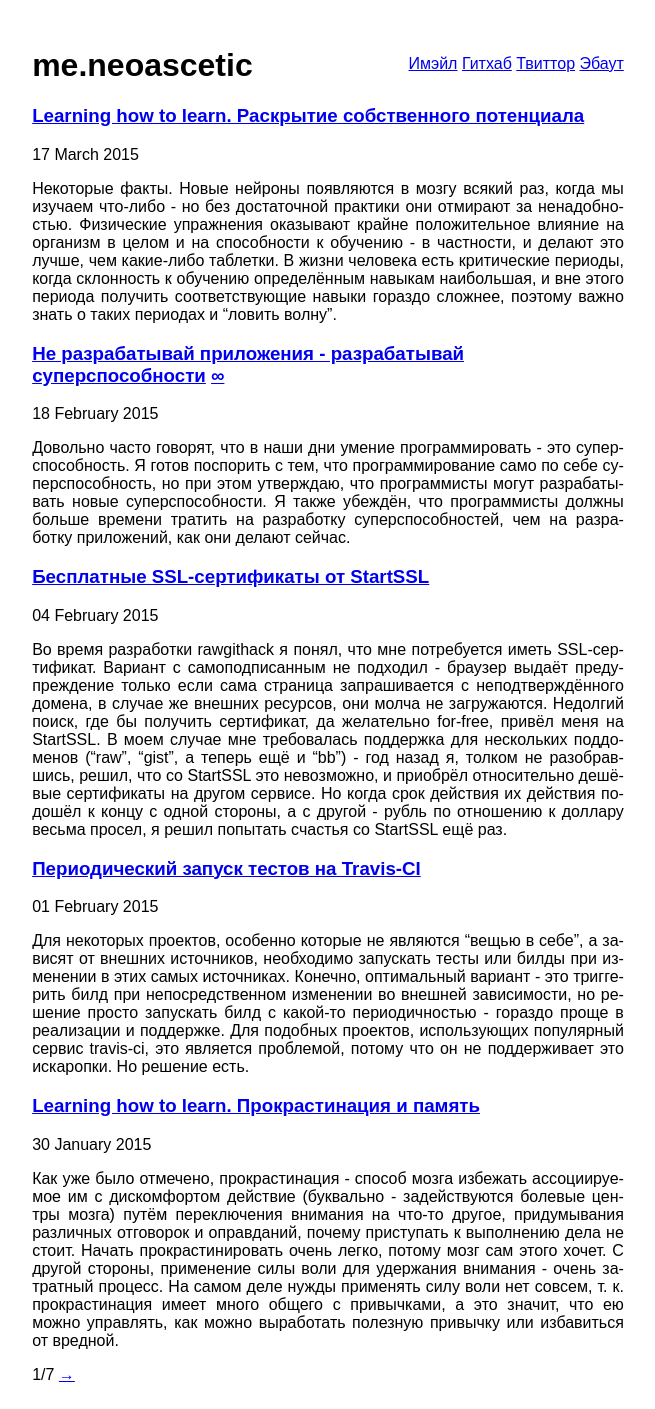
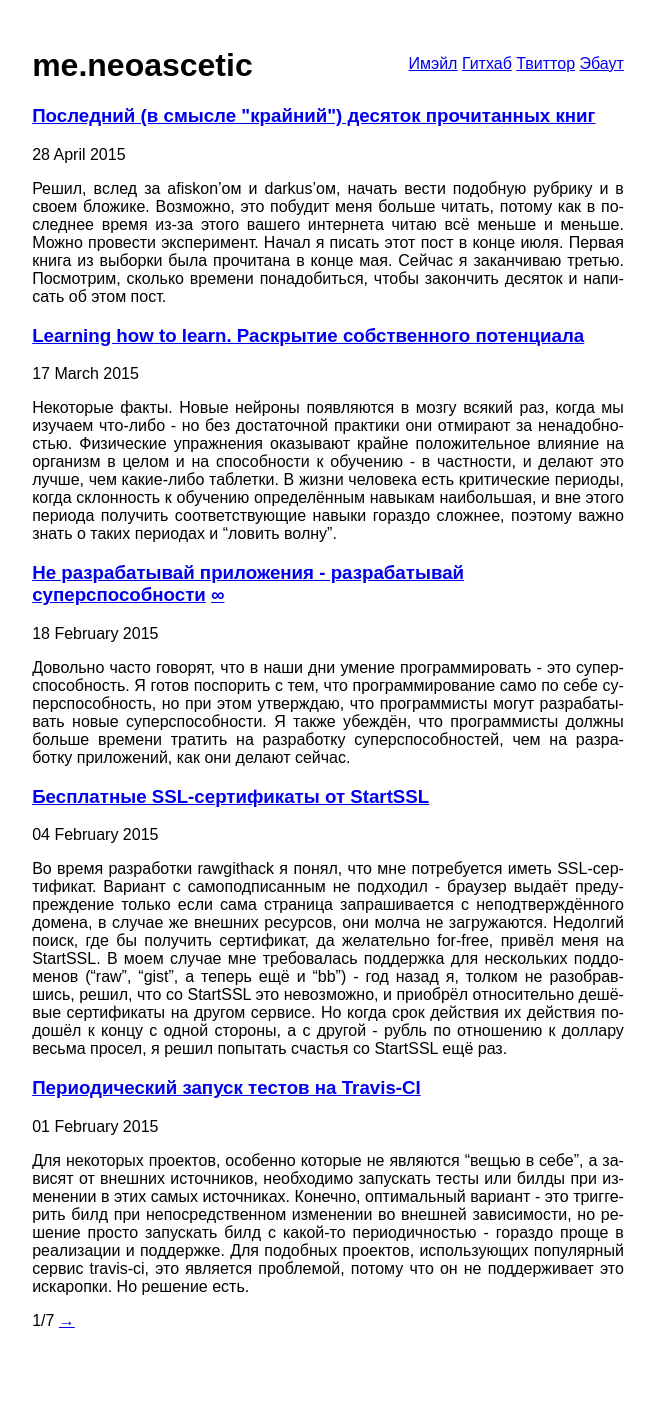
Before and after one commit to hacknug/iguides, a Jekyll site: the page built from index.html, in a window 1280 px wide. Shown: the whole page, without its empty margins (312-967 px from the left). Built offline with Jekyll 4.4.1, drawn with Linux system fonts in a browser that asks for light colours; Markdown is read by kramdown in place of the engine named in the settings; the list of posts is cut into pages by our own code; a style sheet for code colours, icons or effects is not loaded; after the commit the page ends 1355 px from its top, so only the background shows below that; some of the changed lines change nothing that is shown.

Commit message:
Books issue. Finally

```diff
--- a/_drafts/books-issue-1.md
+++ b/_posts/2015-04-28-books-issue-1.md
@@ -2,13 +2,13 @@
 title: Последний (в смысле "крайний") десяток прочитанных книг
 ---
 
-Решил,        вслед        за        [afiskon'ом][afiskon-books-issue]        и
+*Решил,        вслед        за       [afiskon'ом][afiskon-books-issue]        и
 [darkus'ом][darkus-books-issue],  начать  вести  подобную  рубрику  и  в  своем
 бложике. Возможно, это побудит меня больше читать, потому как в последнее время
 из-за  этого  вашего  интернета  читаю  всё меньше  и  меньше.  Можно  провести
 эксперимент. Начал  я писать этот  пост в конце  июля. Первая книга  из выборки
 была  прочитана в  конце мая.  Сейчас я  заканчиваю третью.  Посмотрим, сколько
-времени понадобиться, чтобы закончить десяток и написать об этом пост.
+времени понадобиться, чтобы закончить десяток и написать об этом пост.*
 
 Н. Вирт. Алгоритмы и структуры данных (2010)
 --------------------------------------------
@@ -16,15 +16,15 @@
 ![](/images/books-issue-1/1.jpg)
 
 Ну  что тут  можно сказать?  Классика программирования.  То, что  я должен  был
-прочесть,  когда учился  -  но  не прочел.  Базовые  структуры данных,  базовые
+прочесть,  когда учился  -  но  не прочёл.  Базовые  структуры данных,  базовые
 алгоритмы, всё  пропитано духом старой  школы, несмотря  на то, что  в название
-пристутствует фраза "Новая версия для  Оберона". Вспомнил и понастальгировал по
+присутствует фраза "Новая  версия для Оберона". Вспомнил  и понастольгировал по
 синтаксису  Паскаля  (смайл).  В  анализе  описываемых  алгоритмов  не  хватает
 "забивания"  на  малые  величины,   нет  никакого  упоминания  асимптотического
 анализа, "О"  большого и "о" малого.  Сделано это намеренно, чтобы  не забивать
 голову первокурсникам, для которых книга и предназначена, или же связано с тем,
 что  в  то время  асимптотический  анализ  применительно к  изучению  сложности
-алгоритмов  еще не  применялся -  я  не понял.  В книжке  Кормена это  начинают
+алгоритмов  ещё не  применялся -  я  не понял.  В книжке  Кормена это  начинают
 объяснять  в первую  очередь, поэтому,  скорее всего,  имеет место  быть первый
 вариант.
 
@@ -36,12 +36,12 @@
 
 ![](/images/books-issue-1/2.jpg)
 
-Книжка, ставящая  своей целью сделать  программиста более продуктивным  за счет
+Книжка, ставящая  своей целью сделать  программиста более продуктивным  за счёт
 рассказа о  различных утилитах,  хитростях, подходах в  разработке, облегчающим
 жизнь  и  упрощающим  работу.  Из  ней  мало  что  нового  для  себя  я  узнал.
 Многие  даваемые советы  отталкиваются  от существовавших  на момент  написания
 софтин, приведены  скриншоты с элементами  меню, которые нужно  выбрать, чтобы,
-собственно, жизнь стала легче, причем с альтернативами для разных платформ. Это
+собственно, жизнь стала легче, причём с альтернативами для разных платформ. Это
 не есть хорошо, потому что чтение становится сиюминутным и актуальным только на
 момент написания книги - о большинстве программ  я либо не слышал, либо они уже
 являются устаревшими и имеют более  удобные альтернативы. Из этой, практической
@@ -67,12 +67,13 @@
 Название говорит само за себя.  Содержимым книга недалеко ушла от документации,
 разве  что описывает  некоторые вещи  более подробно.  Некоторые главы  целиком
 скопированы из  официального блога (или  же наоборот  - скопированы из  книги в
-блог).  Понравилось  описание примера  как  ускорить  обновление индекса  путем
+блог).  Понравилось  описание примера  как  ускорить  обновление индекса  путём
 использования  нескольких дельт  индексов.  С другой  стороны,  многих вещей  -
 которые пришлось использовать прямо вчера! - в книге нет. Оно и неудивительно -
-на дворе 2014  год. Как сам автор и призывает,  за актуальной информацией лучше
-обратиться к документации. Но для  того, чтобы поддержать автора столь хорошего
-поискового движка, книжку можно и преобрести.
+на  дворе 2014  год, в  то время  как книга  датирована 2011.  Как сам  автор и
+призывает, за  актуальной информацией лучше  обратиться к документации.  Но для
+того, чтобы поддержать автора столь  хорошего поискового движка, книжку можно и
+приобрести.
 
 А. Шилейко. Кибернетика без математики (1977)
 ---------------------------------------------
@@ -89,15 +90,15 @@
 софта  делается вывод,  что  в  будущем "решатели  проблем"  будут выполнены  в
 железе, а не в софте.
 
-Кроме  этого, рассматривался  вопрос  искусственного интеллекта  и в  частности
-то,  что  является  критерием  его  "разумности". Дескать,  если  ИИ  не  может
-выиграть  чемпиона  по  шахматам  и  если на  основе  этого  мы  делаем  вывод,
-что  данный ИИ  -  неразумен, значит  и всякий,  кто  проиграет этому  чемпиону
-является неразумным,  а это  абсолютное большинство человечества.  Т. о.  ИИ не
-обязательно нужно "блестать"  в какой-то сфере, или даже во  всех сферах, чтобы
-быть  разумным.  А ещё  меня  абсолютно  очаровала  идея создания  автомата  со
-способностью  к  запоминанию  безо  всяких  микросхем  и  софта,  а  с  помощью
-простейшей [биметаллической пластины][биметаллическая-пластина]!
+Кроме этого, рассматривался вопрос искусственного  интеллекта и в частности то,
+что является  критерием его  "разумности". Дескать, если  ИИ не  может выиграть
+чемпиона по шахматам  и если на основе  этого мы делаем вывод, что  данный ИИ -
+неразумен, значит и всякий, кто проиграет этому чемпиону является неразумным, а
+это  абсолютное  большинство  человечества.  Т.  о.  ИИ  не  обязательно  нужно
+"блестать" в  какой-то сфере,  или даже  во всех  сферах, чтобы  быть разумным.
+А  ещё  меня абсолютно  очаровала  идея  создания  автомата со  способностью  к
+примитивному обучению  безо всяких  микросхем и софта,  а с  помощью простейшей
+[биметаллической пластины][биметаллическая-пластина]!
 
 В общем,  крайне советую  к прочтению эту  коротенькую, действительно  с весьма
 малым количеством математики,  книжку. Оно того стоит. Хотя бы  для того, чтобы
@@ -138,7 +139,8 @@
 `stdin`/`stdout`?), а  функции имеют имена, не  отражающие их функциональность.
 Например,  чем отличаются  `getc` от  `getchar`?  А тем,  что первой  необходим
 формальный параметр в виде указателя на файл, а вторая берет символ из `stdin`!
-Весьма очевидно, ага.
+Весьма  очевидно, ага.  С другой  стороны,  за счёт  малого размера  библиотеки
+запомнить труда не составит.
 
 Меня приятно удивило, что уже в ANSI C89 присутствует возможность использования
 переменного количества аргументов функции. Думаю, в новых версиях вкусняшек ещё
@@ -155,16 +157,19 @@
 ![](/images/books-issue-1/7.jpg)
 
 Я уже [упоминал][puzzle-post]  об этой книжке. Точнее, это не  совсем книжка, а
-материал к лекциям Принстонского универсистета,  в тексте немало намеков на то,
+материал к лекциям  Принстонского университета, в тексте немало  намёков на то,
 что непосредственно  происходило на  лекциях, а также  юмор, полный  отсылок ко
-внутренней  кухне  универсистета. Не  смотря  на  это, основные  математические
+внутренней  кухне  университета.  Не  смотря на  это,  основные  математические
 концепции, используемые  в computer  science, рассказываются (и  понимаются!) с
-легкостью, а  примеры, на которых  новые знания закрепляются,  содержат немалое
+лёгкостью, а  примеры, на которых  новые знания закрепляются,  содержат немалое
 количество шуток. В  общем, я *чрезвычайно* рекомендую книжку  к прочтению, тем
-более что содержит она всего около  трехсот страниц и доступна для [бесплатного
+более что содержит она всего около  трёхсот страниц и доступна для [бесплатного
 скачивания][math-for-cs-download]. Но прочесть у меня заняло около двух месяцев
 со второго захода. Жуть, конечно, но к качеству содержимого это ни коим образом
 не относится.
+
+Как выяснилось,  видеолекции [доступны онлайн][math-for-cs-lectures],  так что,
+вероятней всего, стоит совмещать чтение с их просмотром.
 
 A. Avram, F. Marinescu. Domain-Driven Design Quickly (2006)
 -----------------------------------------------------------
@@ -176,14 +181,14 @@
 процесс проектирования в незнакомой предметной области. Я захотел познакомиться
 с  этим подходом  поближе,  потому  что некоторые  идеи  мне показались  весьма
 годными.  Но читать  [автора  подхода][ddd-book] желания  не  было никакого,  и
-вместо  этого  я  нешел  небольшую  брошюрку,  созданную  специально  для  цели
+вместо  этого  я  нашёл  небольшую  брошюрку,  созданную  специально  для  цели
 популяризации  DDD  и  доступной  для  [бесплатного  скачивания][ddd-download].
-Брошурка  действительно небольшая,  около  сотни  страниц, и  на  ней с  самого
-высокого  уровня, с  высоты птичьего  полета, рассматриваются  основные идеи  и
+Брошюрка  действительно небольшая,  около  сотни  страниц, и  на  ней с  самого
+высокого  уровня, с  высоты птичьего  полёта, рассматриваются  основные идеи  и
 паттерны DDD, хорошие  практики при построении информационных  систем в крупных
 доменах. Читается легко, все кажется логичным и понятным, но подробностей ждать
 не стоит. Впрочем,  вряд ли их можно  обнаружить и в книге автора  подхода - её
-поругивают за большой объем воды и повторение одного и того же. Рекомендую к
+поругивают за  большой объем воды и  повторение одного и того  же. Рекомендую к
 прочтению, не такая уж она и большая, в конце концов.
 
 M.Fogus. The Joy of Clojure (2011)
@@ -211,8 +216,8 @@
 же  самое,  в принципе,  можно  было  бы  и  простыми функциями  реализовать  в
 каком-нибудь другом динамическом языке. Может  быть, не так элегантно, впрочем.
 
-В любом случае, Кложу, в отличии от Скалы, у меня появилось желание пощупать. И
-я  даже начал  щупать -  на  [4clojure][]. Пожалуй,  стоило предпочесть  книжке
+В любом случае, Кложуру, в отличии от Скалы, у меня появилось желание пощупать.
+И я  даже начал щупать  - на  [4clojure][]. Пожалуй, стоило  предпочесть книжке
 связку 4clojure + официальная документация.
 
 Д. Босуэлл, Т. Фаучер. Читаемый код, или Программирование как искусство
@@ -221,16 +226,26 @@
 ![](/images/books-issue-1/10.jpg)
 
 Эту книгу, за авторством разработчиков  из Гугла, мне посоветовали, как выжимку
-основных идей из "Совершенного кода" Макконнелла, к которой я приступал дважды,
-но так  и не осилил.  Выжимкой она и оказалась  - состоит практически  из всего
-того, что я  успел прочесть в "Совершенном коде".  Книжка коротенькая, читается
-легко,  с  весёлыми  картинками.  Перевод  немного суховат  в  том  плане,  что
-некоторые  концепции переводятся  дословно  вместо  общепринятых аббревиатур  -
-"DRY"  как "не  повторяй себя",  "разработка, ориентированная  на тестирование"
-вместо "TDD"  и т. п.  Судя по  всему, книжка ориентирована  на свежеиспечённых
-программистов, ещё и не слышавших об упомянутых терминах - лично я узнал из неё
-мало нового и, как  и вторую книжку из этого списка, предпочёл  бы увидеть её в
-начале карьеры.
+основных  идей, касаемых  непосредственно кодирования,  из "Совершенного  кода"
+Макконнелла, к которой я  приступал дважды, но так и не  осилил. Выжимкой она и
+оказалась  -  состоит  практически  из  всего того,  что  я  успел  прочесть  в
+"Совершенном коде". Книжка коротенькая,  читается легко, с весёлыми картинками.
+Перевод  немного  суховат в  том  плане,  что некоторые  концепции  переводятся
+дословно  вместо  общепринятых аббревиатур  -  "DRY"  как "не  повторяй  себя",
+"разработка,  ориентированная  на  тестирование"  вместо "TDD"  и  т.  п.  Судя
+по  всему, книжка  ориентирована  на свежеиспечённых  программистов,  ещё и  не
+слышавших об упомянутых  терминах - лично я  узнал из неё мало нового  и, как и
+вторую книжку из этого списка, предпочёл бы увидеть её в начале карьеры.
+
+*Конец апреля.  Практически одиннадцать  месяцев на список  из десяти  не очень
+больших  книжек.  Как-то  не  очень-то  густо  -  вероятней  всего,  связано  с
+тем,  что из-за  смены работы  и  переезда я  стал меньше  времени проводить  в
+общественном транспорте. Тем не менее, опыт считаю успешным хотя бы потому, что
+пост-таки вышел в  свет и времени на этот небольшой  список не понадобилось ещё
+больше. Есть  идея перейти от  таких списков к отдельным  постам-обзорам, чтобы
+материал  больше походил  на конспект  - для  себя, т.  к. конспектирование  по
+памяти [положительным образом][chunking-post] сказывается на запоминании, и для
+читателей блога - в качестве саммари.*
 
 
 
@@ -242,9 +257,11 @@
 [tonsky-post]: http://tonsky.livejournal.com/294276.html
 [puzzle-post]: {% post_url 2014-05-04-puzzle-math-induction-by-example %}
 [math-for-cs-download]: http://www.cs.princeton.edu/courses/archive/spr10/cos433/mathcs.pdf
+[math-for-cs-lectures]: http://ocw.mit.edu/courses/electrical-engineering-and-computer-science/6-042j-mathematics-for-computer-science-fall-2010/index.htm
 [ddd-wiki]: https://ru.wikipedia.org/wiki/Проблемно-ориентированное_проектирование
 [ddd-download]: http://www.infoq.com/minibooks/domain-driven-design-quickly
 [ddd-book]: http://www.amazon.com/Domain-Driven-Design-Tackling-Complexity-Software/dp/0321125215
 [CFTBAT]: http://www.braveclojure.com/
 [clojure-docs]: http://clojure.org/documentation
 [4clojure]: http://www.4clojure.com/
+[chunking-post]: {% post_url 2015-01-19-learning-how-to-learn-chunking %}
```
